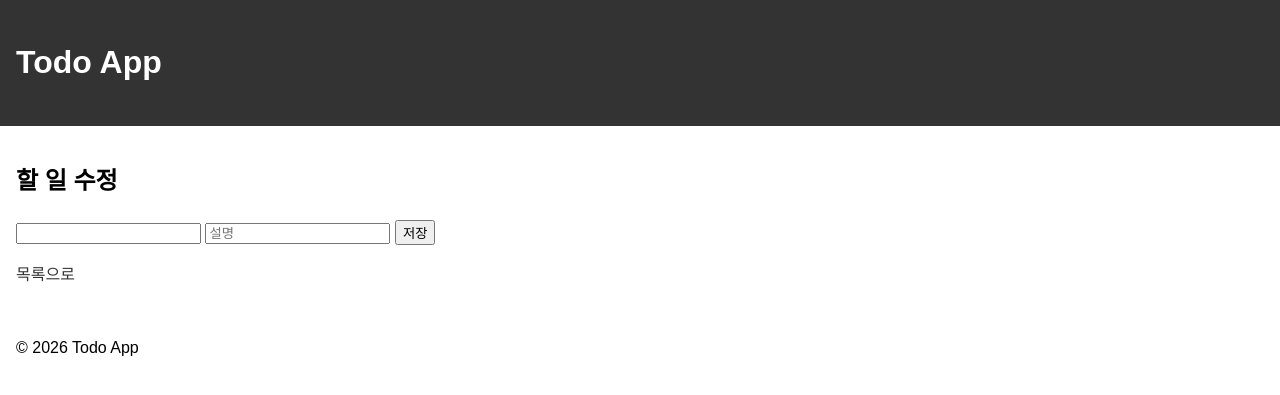
After one commit to ferrariclec16/flask-practice1, a Flask app: template HW3/templates/edit.html in a window 1280 px wide. The commit adds this page. Shown: the top 395 px of the page. Run offline with Flask 3, Linux system fonts and the light colour scheme; the template is opened without the code that fills it, so the values that code supplies are empty.

Commit message:
HW3: 설명 칸과 할 일 수정 화면 추가

```diff
--- a/HW3/app.py
+++ b/HW3/app.py
@@ -10,6 +10,7 @@ db = SQLAlchemy(app)
 class Todo(db.Model):
     id = db.Column(db.Integer, primary_key=True)
     text = db.Column(db.String(100), nullable=False)
+    note = db.Column(db.String(200))
     done = db.Column(db.Boolean, default=False)
 
 
@@ -20,7 +21,8 @@ with app.app_context():
 @app.route('/', methods=['GET', 'POST'])
 def index():
     if request.method == 'POST':
-        db.session.add(Todo(text=request.form['todo']))
+        todo = Todo(text=request.form['todo'], note=request.form['note'])
+        db.session.add(todo)
         db.session.commit()
         return redirect(url_for('index'))
     todos = Todo.query.all()
@@ -35,6 +37,17 @@ def toggle(id):
     return redirect(url_for('index'))
 
 
+@app.route('/edit/<int:id>', methods=['GET', 'POST'])
+def edit(id):
+    todo = db.get_or_404(Todo, id)
+    if request.method == 'POST':
+        todo.text = request.form['todo']
+        todo.note = request.form['note']
+        db.session.commit()
+        return redirect(url_for('index'))
+    return render_template('edit.html', todo=todo)
+
+
 @app.route('/delete/<int:id>')
 def delete(id):
     todo = db.get_or_404(Todo, id)
--- a/HW3/static/style.css
+++ b/HW3/static/style.css
@@ -16,3 +16,4 @@ li {
 a        { color: #333; text-decoration: none; }
 a:hover  { text-decoration: underline; }
 .done { text-decoration: line-through; }
+.note { color: #888; font-size: 0.85rem; }
--- /dev/null
+++ b/HW3/templates/edit.html
@@ -0,0 +1,13 @@
+{% extends "base.html" %}
+
+{% block title %}Edit Todo - Todo App{% endblock %}
+
+{% block content %}
+<h2>할 일 수정</h2>
+<form method="post">
+    <input type="text" name="todo" value="{{ todo.text }}" required>
+    <input type="text" name="note" value="{{ todo.note }}" placeholder="설명">
+    <button type="submit">저장</button>
+</form>
+<a href="{{ url_for('index') }}">목록으로</a>
+{% endblock %}
--- a/HW3/templates/index.html
+++ b/HW3/templates/index.html
@@ -6,6 +6,7 @@
 <h2>Add New Todo</h2>
 <form method="post">
     <input type="text" name="todo" required>
+    <input type="text" name="note" placeholder="설명">
     <button type="submit">Add Todo</button>
 </form>
 
@@ -16,6 +17,8 @@
     <li>
         <a href="{{ url_for('toggle', id=todo.id) }}">완료</a>
         <span{% if todo.done %} class="done"{% endif %}>{{ todo.text }}</span>
+        <span class="note">{{ todo.note }}</span>
+        <a href="{{ url_for('edit', id=todo.id) }}">수정</a>
         <a href="{{ url_for('delete', id=todo.id) }}">Delete</a>
     </li>
     {% endfor %}
```
